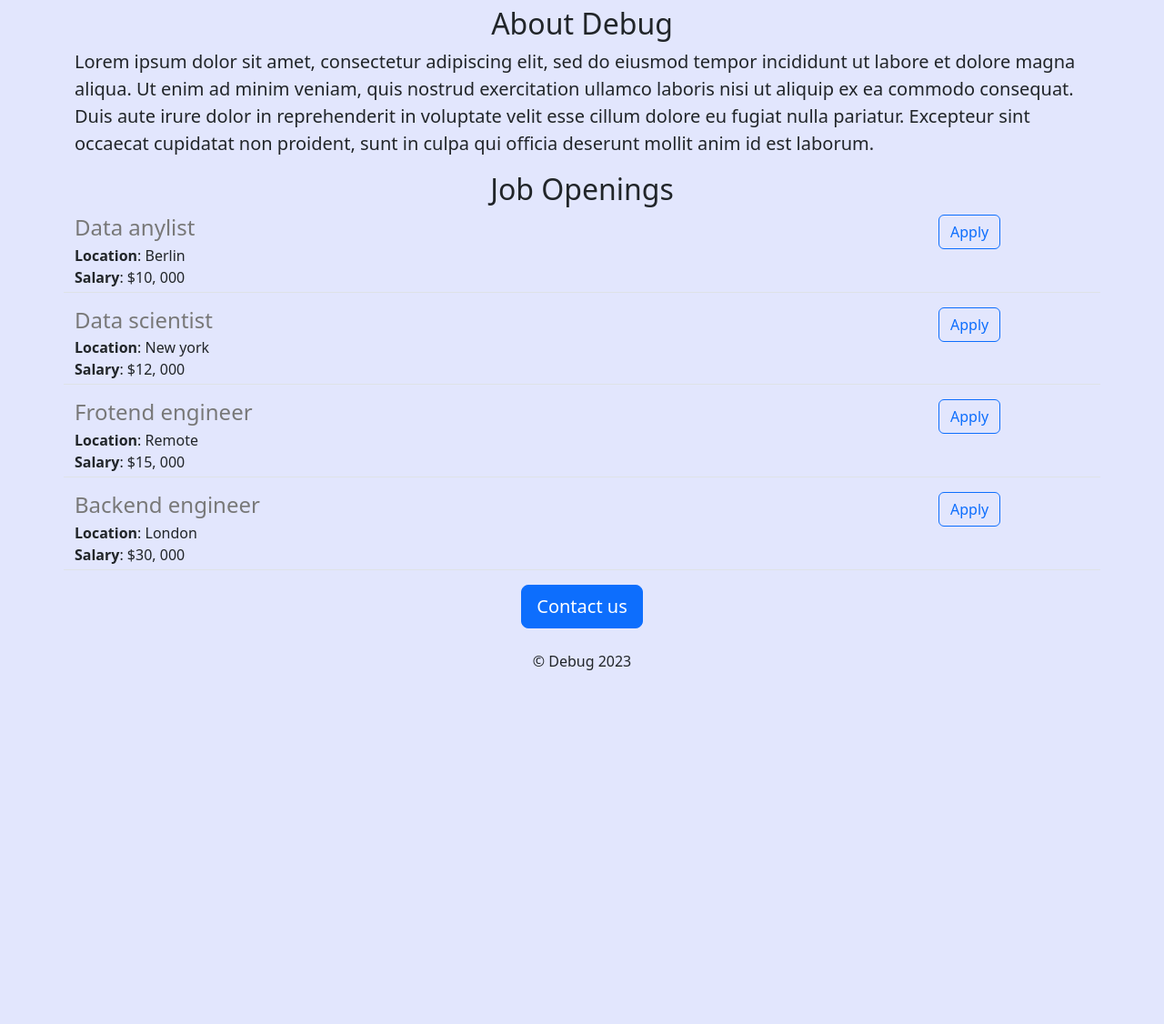
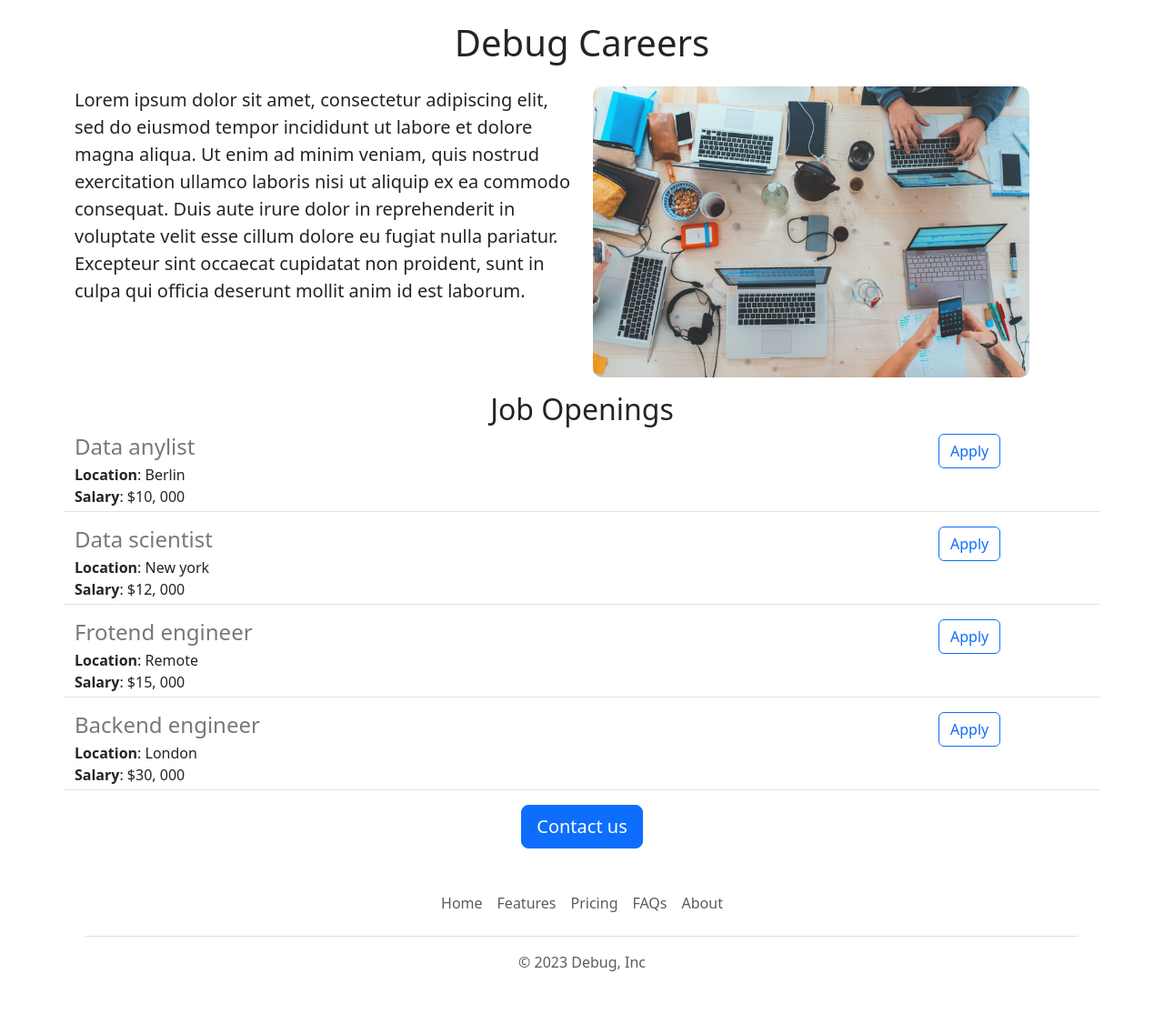
Before and after one commit to debugtony/debug-website-02, a Flask app: page / in a window 1280 px wide. Shown: the part 457-1583 px from the top of the page at 91% size. Before the commit the page ends 1194 px from the top, so only its background shows below. Run offline with Flask 3, Linux system fonts and the light colour scheme.

Commit message:
made it more responsive

```diff
--- /dev/null
+++ b/templates/footer.html
@@ -0,0 +1,12 @@
+<div class="container">
+  <footer class="py-3 my-4">
+    <ul class="nav justify-content-center border-bottom pb-3 mb-3">
+      <li class="nav-item"><a href="#" class="nav-link px-2 text-body-secondary">Home</a></li>
+      <li class="nav-item"><a href="#" class="nav-link px-2 text-body-secondary">Features</a></li>
+      <li class="nav-item"><a href="#" class="nav-link px-2 text-body-secondary">Pricing</a></li>
+      <li class="nav-item"><a href="#" class="nav-link px-2 text-body-secondary">FAQs</a></li>
+      <li class="nav-item"><a href="#" class="nav-link px-2 text-body-secondary">About</a></li>
+    </ul>
+    <p class="text-center text-body-secondary">&copy; 2023 Debug, Inc</p>
+  </footer>
+</div>
--- a/templates/home.html
+++ b/templates/home.html
@@ -11,22 +11,29 @@
        object-fit:cover;
        height:360px;
        width:100%;
+       margin-bottom:16px;
      }
      #paragraph{
        text-align:center;
      }
-     body{
-       background-color:hsl(231, 88%, 94%);
-     }
+
    </style>
   </head>
   <body>
+    {% include 'nav.html' %}
+     <img  class= "img-fluid" id= "banner" src="https://firstcareerwebsite-1.debugtony.repl.co/static/career.jpeg.jpg"  >
     <div class="container">
-<h1 class="text-center mt-4 mb-4" >Debug Careers</h1>
- <img  class= "img-fluid" id= "banner" src="https://firstcareerwebsite-1.debugtony.repl.co/static/career.jpeg.jpg"  >
+<h1 class="text-center mt-5 mb-4" >Debug Careers</h1>
+<div class="row" style= "margin-bottom:16px;">
+  <div class="col-md-6">
+    <p  class="lead">Lorem ipsum dolor sit amet, consectetur adipiscing elit, sed do eiusmod tempor incididunt ut labore et dolore magna aliqua. Ut enim ad minim veniam, quis nostrud exercitation ullamco laboris nisi ut aliquip ex ea commodo consequat. Duis aute irure dolor in reprehenderit in voluptate velit esse cillum dolore eu fugiat nulla pariatur. Excepteur sint occaecat cupidatat non proident, sunt in culpa qui officia deserunt mollit anim id est laborum.</p>
+  </div>
+  <div class="d-none d-md-block col-6">
+  <img src="/static/people.jpg" style="height:320px; border-radius:10px;">
+  </div>
 
-    <h2 class="text-center mt-2">About Debug</h2>
-    <p  class="lead">Lorem ipsum dolor sit amet, consectetur adipiscing elit, sed do eiusmod tempor incididunt ut labore et dolore magna aliqua. Ut enim ad minim veniam, quis nostrud exercitation ullamco laboris nisi ut aliquip ex ea commodo consequat. Duis aute irure dolor in reprehenderit in voluptate velit esse cillum dolore eu fugiat nulla pariatur. Excepteur sint occaecat cupidatat non proident, sunt in culpa qui officia deserunt mollit anim id est laborum.</p>
+</div>
+
     <h2 class="mt-2" style="text-align:center;">Job Openings</h2>
     <div style="margin-bottom: 16px">
       {% for job in jobs %}
@@ -36,7 +43,8 @@
       <div style="text-align:center">
     <button class="btn btn-primary btn-lg">Contact us</button>
       </div>
-      <p id="paragraph" class="mt-4">&copy Debug 2023</p>
+
+      {% include 'footer.html' %}
   </body>
 </div>
 </html>
--- a/templates/job_items.html
+++ b/templates/job_items.html
@@ -5,6 +5,6 @@
    <div><b>Salary</b>: {{job['salary']}}</div>
   </div>
   <div class="col-2">
-  <button type="button" class="btn btn-outline-primary">Apply</button>
+  <a href="mailto:demigod4384@gmail.com?subject=Apply%20for%20{{job['title']}}" type="button" class="btn btn-outline-primary">Apply</a>
   </div>
 </div>
--- /dev/null
+++ b/templates/nav.html
@@ -0,0 +1,42 @@
+<nav class="navbar shadow-sm fixed-top bg-white" aria-label="Sixth navbar example">
+  <div class="container-fluid">
+    <a class="navbar-brand" href="#">
+      <img src="/static/logo.svg" alt="Logo" width="30" height="24" class="d-inline-block align-text-top">
+      Debug
+    </a>
+
+    <button class="navbar-toggler" type="button" data-bs-toggle="collapse" data-bs-target="#navbarsExample06" aria-controls="navbarsExample06" aria-expanded="false" aria-label="Toggle navigation">
+      <span class="navbar-toggler-icon"></span>
+    </button>
+
+    <div class="collapse navbar-collapse" id="navbarsExample06">
+      <ul class="navbar-nav me-auto mb-2 mb-xl-0">
+        <li class="nav-item">
+          <a class="nav-link active" aria-current="page" href="#">Home</a>
+        </li>
+        <li class="nav-item">
+          <a class="nav-link" href="#">Link</a>
+        </li>
+        <li class="nav-item">
+          <a class="nav-link disabled" aria-disabled="true">Disabled</a>
+        </li>
+        <li class="nav-item dropdown">
+          <a class="nav-link dropdown-toggle" href="#" data-bs-toggle="dropdown" aria-expanded="false">Dropdown</a>
+          <ul class="dropdown-menu">
+            <li><a class="dropdown-item" href="#">Action</a></li>
+            <li><a class="dropdown-item" href="#">Another action</a></li>
+            <li><a class="dropdown-item" href="#">Something else here</a></li>
+          </ul>
+        </li>
+      </ul>
+      <form role="search">
+        <input class="form-control" type="search" placeholder="Search" aria-label="Search">
+      </form>
+    </div>
+  </div>
+
+  <div class="container-fluid">
+
+  </div>
+</nav>
+<div style="height:56px;"></div>
```
Also changed, not shown: nav.html (added, +29 -0 lines), static/logo.svg (added), static/people.jpg (added).
